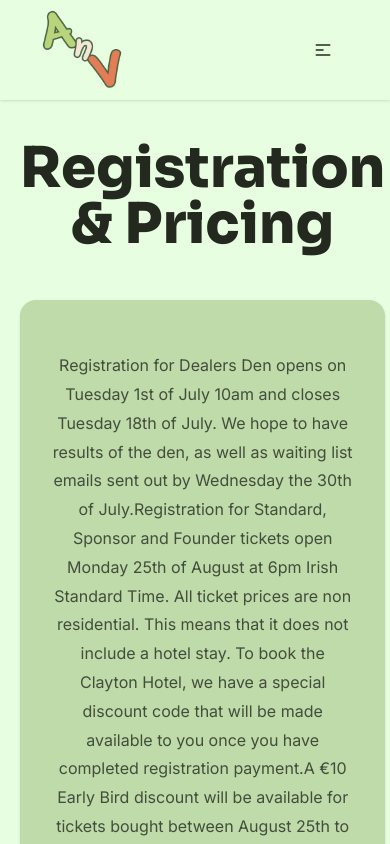
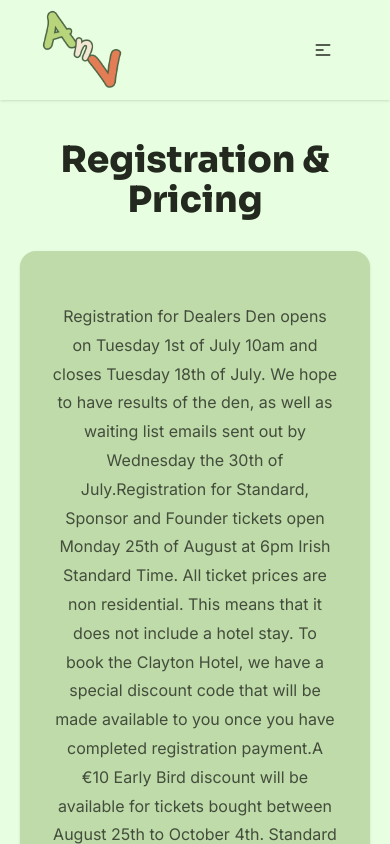
Before and after one commit to ja-zzy/ainmhicon.ie, a Next.js app: page /pricing in a window 390 px wide. Shown: the top 844 px of the page. Built offline with nearby package versions, Linux system fonts and the light colour scheme.

Commit message:
fix pricing width on mobile

```diff
--- a/app/pricing/page.tsx
+++ b/app/pricing/page.tsx
@@ -3,7 +3,7 @@
         <div className="flex flex-col flex-1 items-center">
             <div className="w-full bg-base-100 px-5  text-center">
                 <article className=" prose prose-xl m-auto py-10">
-                    <h1>Registration & Pricing</h1>
+                    <h1 className="text-4xl md:text-5xl">Registration & Pricing</h1>
                     <div className="card bg-base-200 card-lg shadow-sm">
                         <div className="card-body">
                             <p>
```
